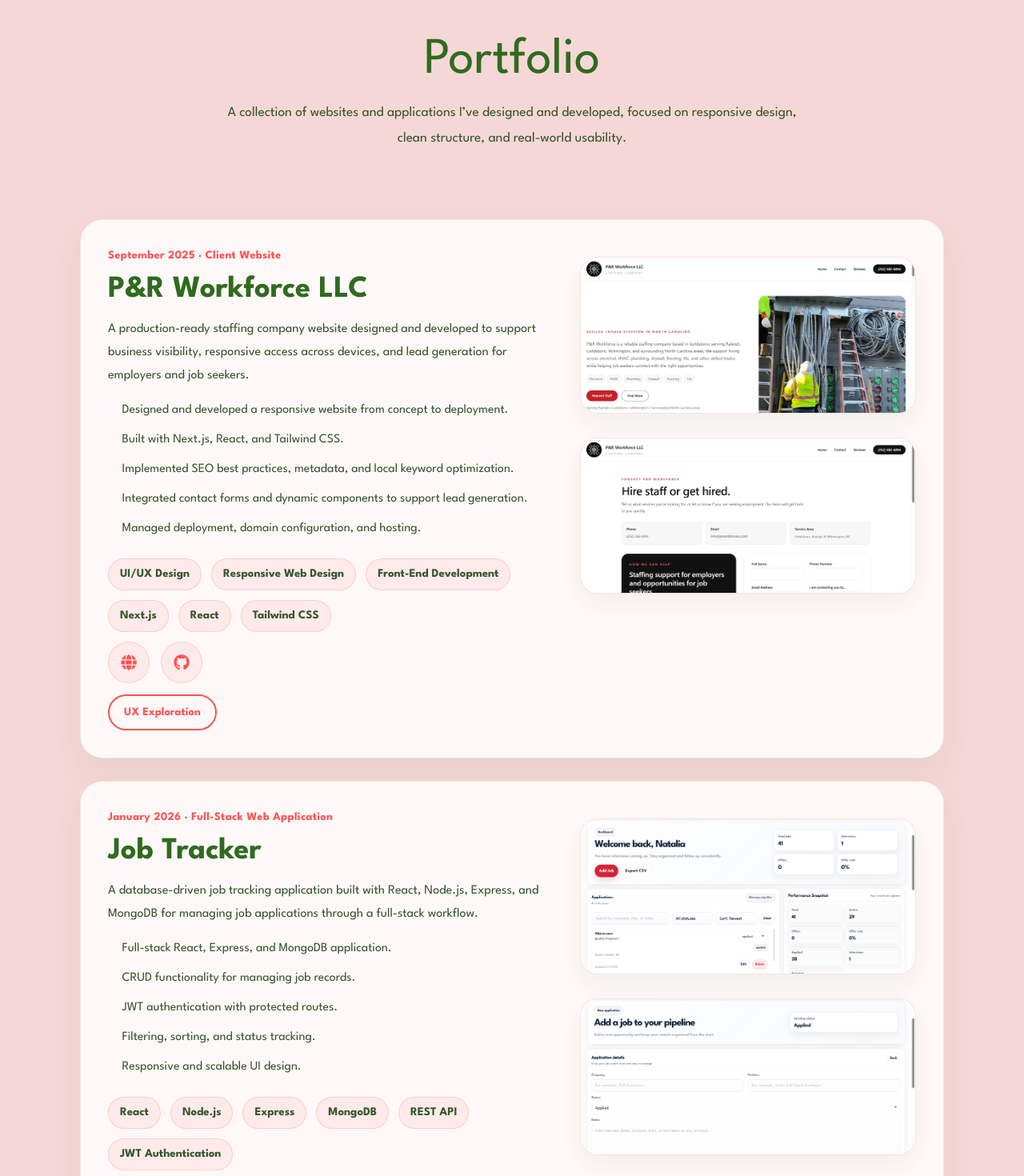
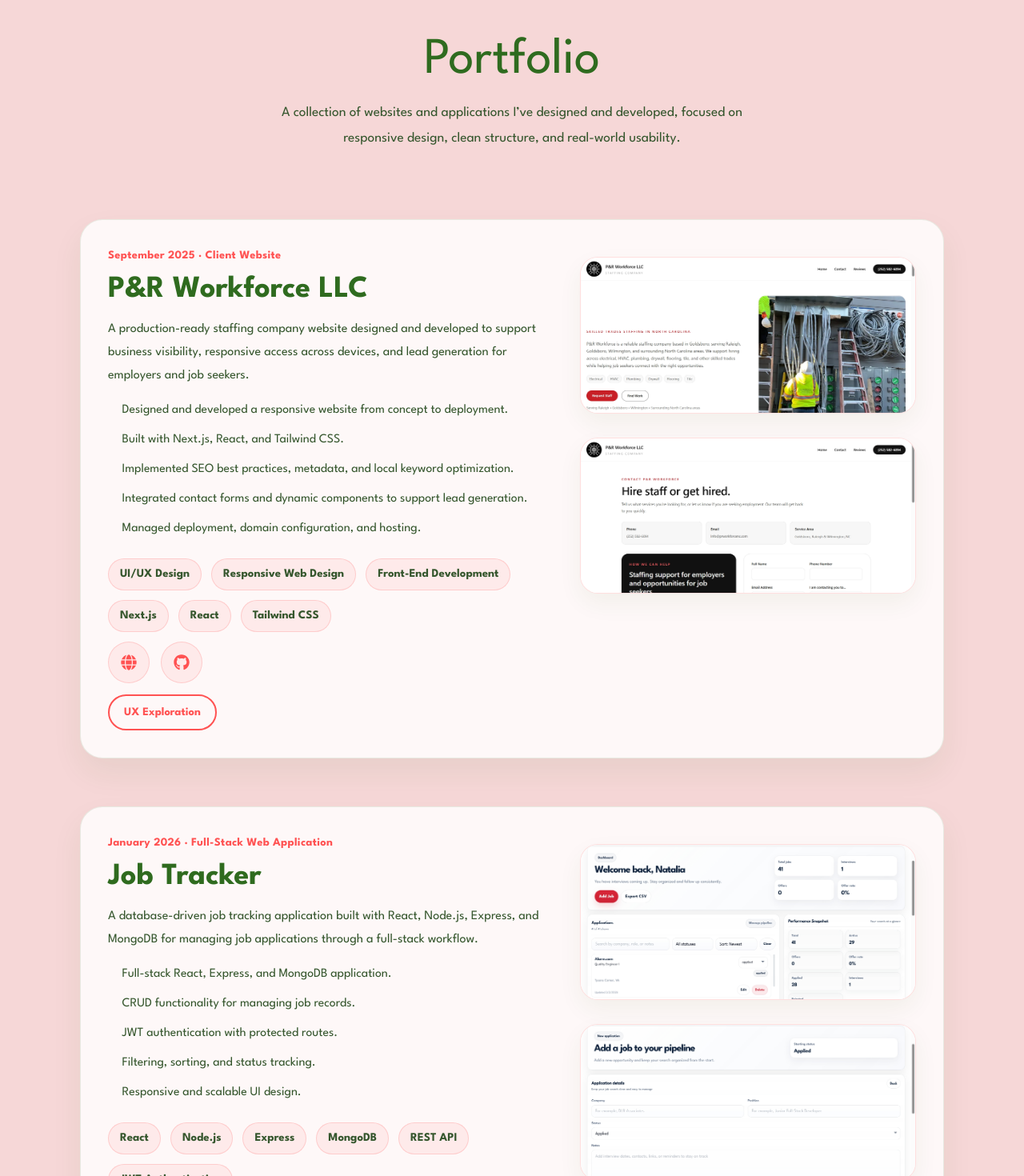
Before and after one commit to natalia-santiago/myportfolio-site, a Next.js app: page /portfolio in a window 1280 px wide. Shown: the part 300-1770 px from the top of the page at 80% size. Built offline with nearby package versions, Linux system fonts and the light colour scheme; a web font is replaced by a local one.

Commit message:
Portfolio page improved

```diff
--- a/app/globals.css
+++ b/app/globals.css
@@ -2202,8 +2202,8 @@
 }
 
 .portfolio-intro {
-  max-width: 720px;
-  margin: 18px auto 0;
+  max-width: 640px;
+  margin: 0 auto;
   font-family: var(--font-league-spartan), sans-serif;
   font-size: 1.08rem;
   line-height: 1.85;
@@ -2227,7 +2227,7 @@
   border: 1.5px solid rgba(46, 100, 23, 0.1);
   border-radius: 28px;
   box-shadow: 0 18px 38px rgba(46, 100, 23, 0.07);
-
+  margin-bottom: 32px;
   transition: transform 0.25s ease, box-shadow 0.25s ease;
 }
 
@@ -2473,6 +2473,7 @@
   justify-content: center;
   margin-top: 14px;
   padding: 10px 18px;
+  border-width: 2px;
   border-radius: 999px;
   border: 2px solid var(--coral);
   font-family: var(--font-league-spartan), sans-serif;
```
